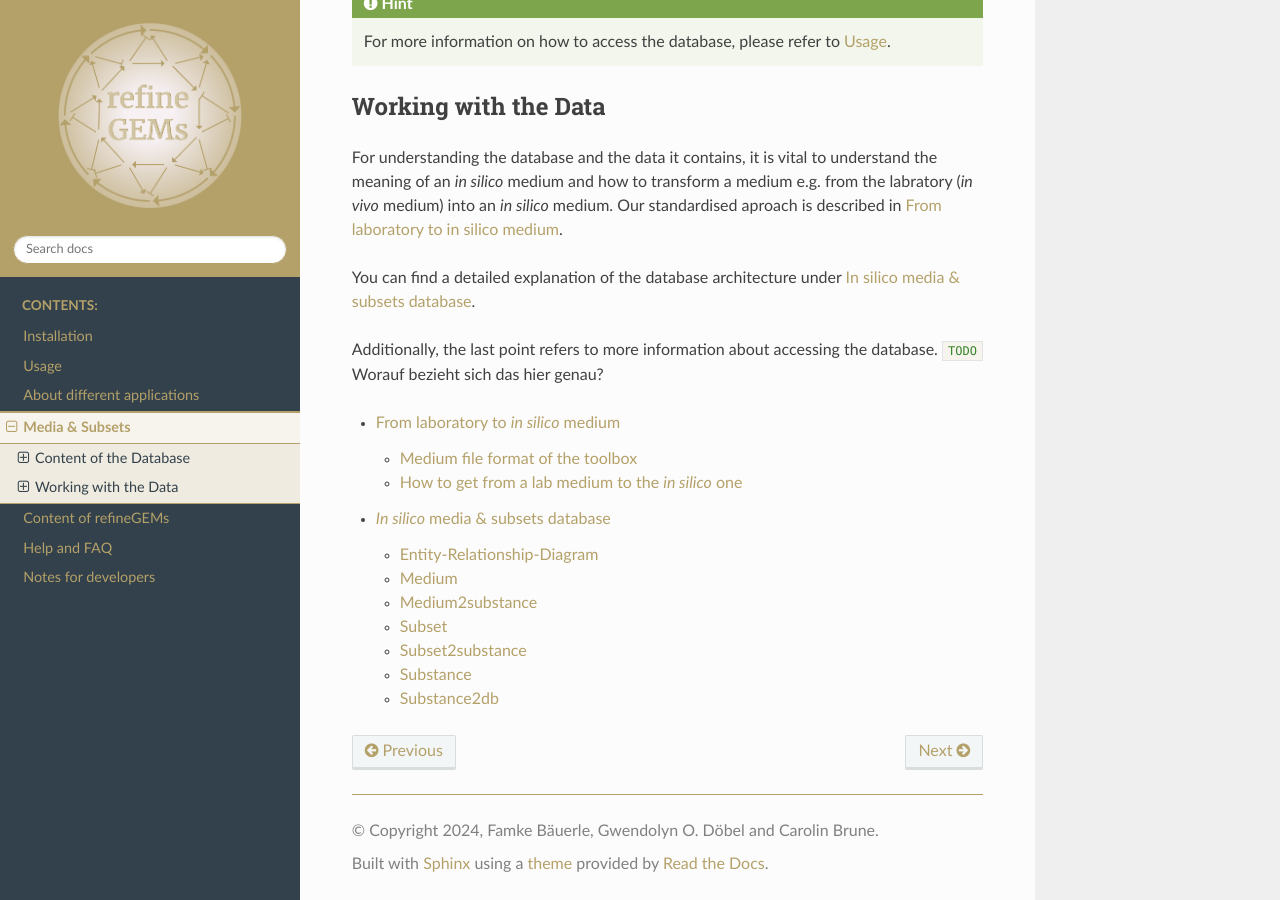
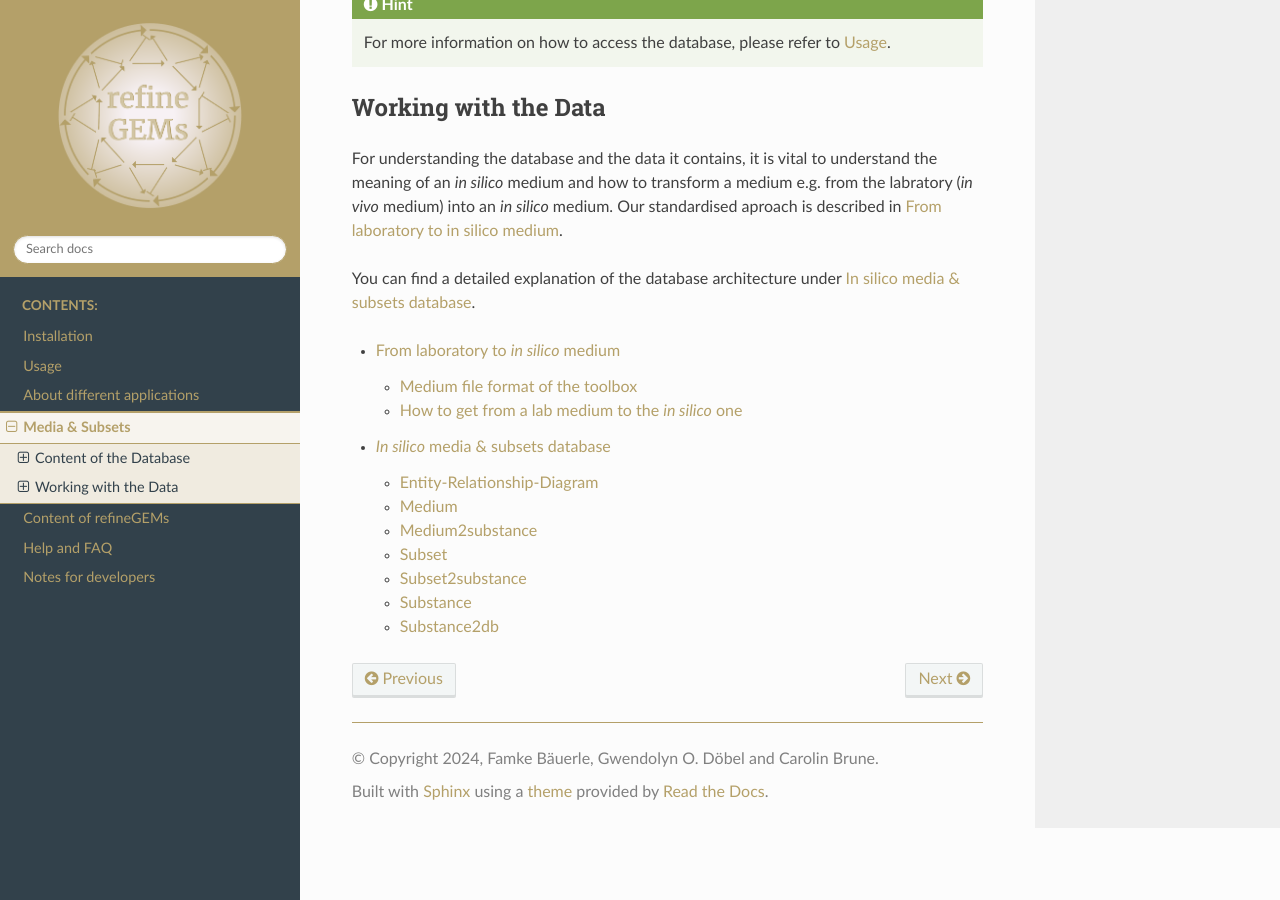
Before and after one commit to draeger-lab/refinegems, a Sphinx documentation site: the page built from docs/source/database/intro.rst, in a window 1280 px wide and 900 px high, scrolled down 988 px. Built offline with Sphinx 7.4.7 and the Read the Docs theme 3.1.0, drawn with Linux system fonts in a browser that asks for light colours.

Commit message:
removed unnecessary clutter #162

```diff
--- a/docs/source/database/intro.rst
+++ b/docs/source/database/intro.rst
@@ -1,7 +1,7 @@
 Media & Subsets
 ===============
 
-**refineGEMs** has an in-build database for different media, media compounds and Subsets
+``refineGEMs`` has an in-build database for different media, media compounds and Subsets
 to facilitate model curation and allow for a range of different simulations.
 
 .. hint::
@@ -37,8 +37,6 @@ into an *in silico* medium. Our standardised aproach is described in :doc:`in_si
 
 You can find a detailed explanation of the database architecture under :doc:`db_architecture`.
 
-Additionally, the last point refers to more information about accessing the database. ``TODO`` Worauf bezieht sich das hier genau?
-
 .. toctree::
 
     in_silico_media_generation
```
